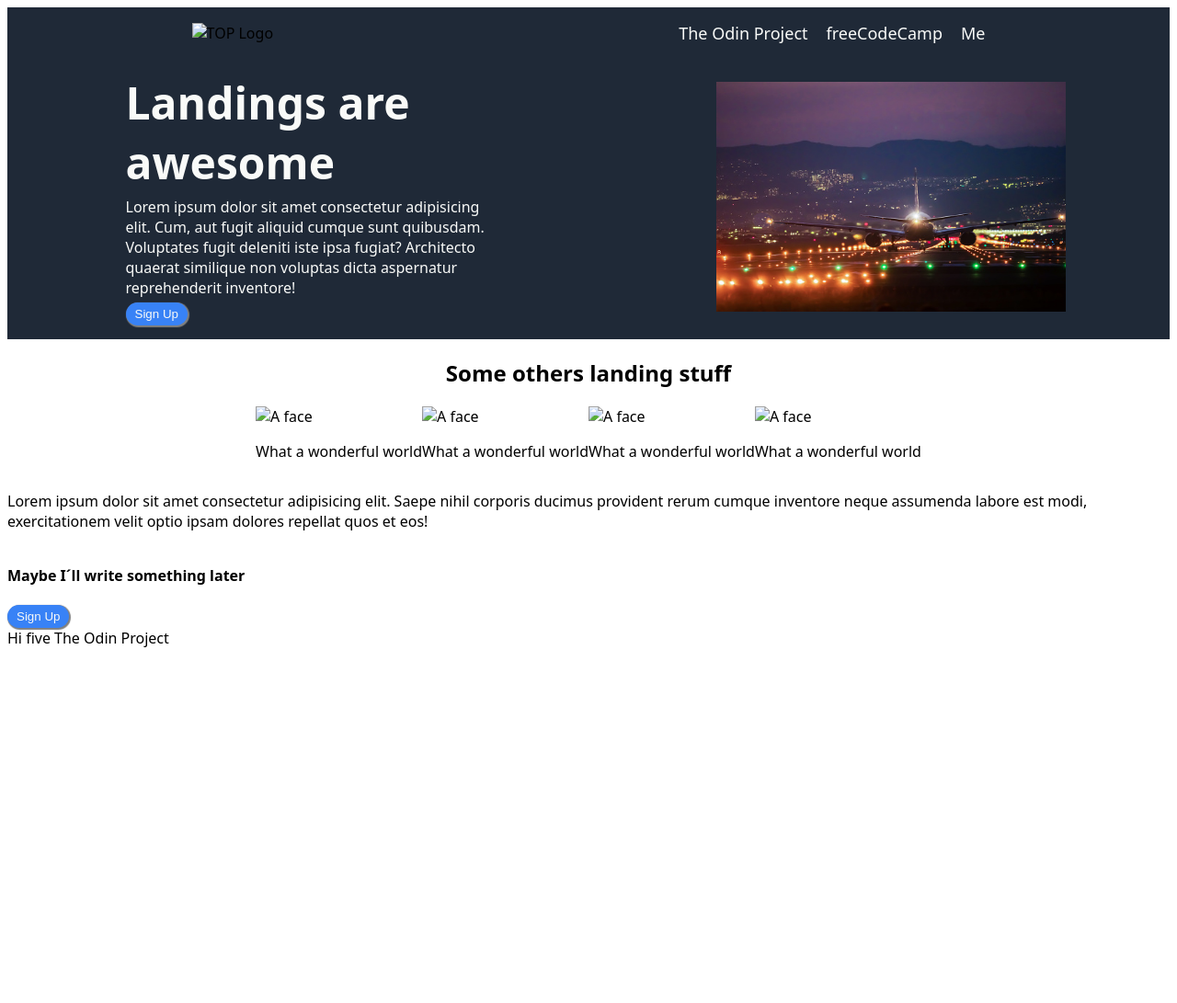
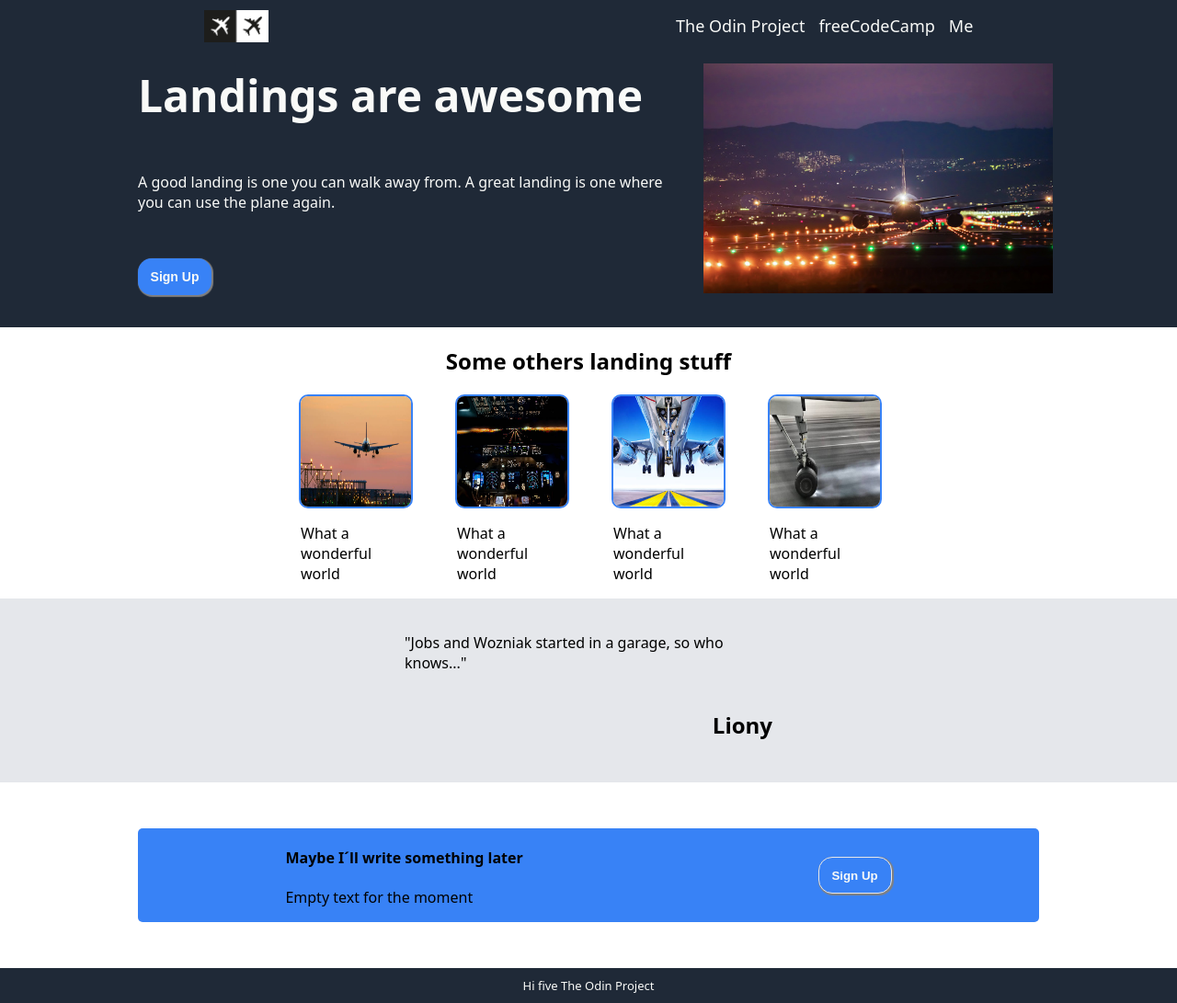
Before and after one commit to Liony96/Landing-Page, a plain HTML site: page index.html in a window 1280 px wide. Shown: the whole page at 92% size. Before the commit the page ends 800 px from the top, so only its background shows below. Drawn offline with Linux system fonts and the light colour scheme.

Commit message:
All images added

```diff
--- a/index.html
+++ b/index.html
@@ -12,7 +12,7 @@
 <body>
   <div class="frst-div">
       <div class="frst-div-header">
-          <img class="logo" src="images/top-logo.png" alt="TOP Logo">
+          <img class="logo" src="images/logo.jpg" alt="TOP Logo">
           <ul>
             <li class="top-links"><a href="https://www.theodinproject.com/" target="_blank">The Odin Project</a></li>
               <li class="top-links"><a href="https://www.freecodecamp.org/" target="_blank">freeCodeCamp</a></li>
@@ -22,7 +22,9 @@
       <div class="info">
         <div class="top-info">
             <h2 class="info-header">Landings are awesome</h2>
-            <p class="info-text">Lorem ipsum dolor sit amet consectetur adipisicing elit. Cum, aut fugit aliquid cumque sunt quibusdam. Voluptates fugit deleniti iste ipsa fugiat? Architecto quaerat similique non voluptas dicta aspernatur reprehenderit inventore!</p>
+            <p class="info-text">A good landing is one you can walk away from.
+              A great landing is one where you can use the plane again.
+            </p>
 
           <button class="info-button">Sign Up</button>
         </div>
@@ -36,36 +38,49 @@
       <h2 class="scnd-div-header">Some others landing stuff</h2>
       <div class="cards-conteiner">
         <div class="cards">
-          <img src="#" alt="A face" class="profile-img">
+          <div class="card">
+            <img src="images/landing-2.jpg" alt="A face" class="profile-img">
+          </div>
           <p class="text">What a wonderful world</p>
         </div>
         <div class="cards">
-          <img src="#" alt="A face" class="profile-img">
+          <div class="card">
+            <img src="images/landing-3.jpg" alt="A face" class="profile-img">
+          </div>
           <p class="text">What a wonderful world</p>
         </div>
         <div class="cards">
-          <img src="#" alt="A face" class="profile-img">
+          <div class="card">
+            <img src="images/landing-4.jpg" alt="A face" class="profile-img">
+          </div>
           <p class="text">What a wonderful world</p>
         </div>
         <div class="cards">
-          <img src="#" alt="A face" class="profile-img">
+          <div class="card">
+            <img src="images/landing-5.jpg" alt="A face" class="profile-img">
+          </div>
           <p class="text">What a wonderful world</p>
         </div>
       </div>
     </div>
 
     <div class="thrd-div">
-      <p class="thrd-div-text">Lorem ipsum dolor sit amet consectetur adipisicing elit. Saepe nihil corporis ducimus provident rerum cumque inventore neque assumenda labore est modi, exercitationem velit optio ipsam dolores repellat quos et eos!</p>
+      <div class="quote-conteiner">
+        <p class="quote">"Jobs and Wozniak started in a garage, so who knows..."</p>
+        <p class="autor">Liony</p>
+      </div>
     </div>
 
     <div class="frth-div">
       <div class="frth-div-texts">
         <h4 class="texts-header">Maybe I´ll write something later</h4>
-        <p class="texts-text"></p>
+        <p class="texts-text">Empty text for the moment</p>
       </div>
       <button class="texts-button">Sign Up</button>
     </div>
 
-    <footer>Hi five The Odin Project</footer>
+    <footer>
+      <div class="footer">Hi five The Odin Project</div>
+    </footer>
 </body>
 </html>
--- a/style.css
+++ b/style.css
@@ -1,7 +1,8 @@
 body {
     display: flex;
     flex-direction: column;
-    padding: 0px;
+    padding: 0;
+    margin: 0;
     font-family: system-ui, -apple-system, BlinkMacSystemFont, 'Segoe UI', Roboto, Oxygen, Ubuntu, Cantarell, 'Open Sans', 'Helvetica Neue', sans-serif;
 }
 
@@ -10,7 +11,13 @@ body {
     display: flex;
     flex-direction: column;
     margin: 0px;
-    padding: 0px;
+    padding: 0 20px 20px 20px;
+}
+
+.logo {
+    width: 70px;
+    height: 35px;
+
 }
 
 .frst-div-header {
@@ -22,7 +29,7 @@ body {
 ul {
     list-style-type: none;
     display: flex;
-    gap: 20px;
+    gap: 15px;
 }
 
 a {
@@ -33,7 +40,7 @@ a {
 
 .info {
     display: flex;
-    justify-content: space-around;
+    justify-content: center;
     align-items: center;
     color: #F9FAF8;
 }
@@ -41,10 +48,15 @@ a {
 .top-info {
     display: flex;
     flex-direction: column;
-    justify-content: center;
-    width: 400px;
+    justify-content: space-between;
+    width: 600px;
+    height: 250px;
     padding: 15px;
     gap: 5px;
+}
+
+.info-button {
+    font-size: 14px;
 }
 
 .info-header,
@@ -62,10 +74,12 @@ button {
     background-color: #3882f6;
     border: 0;
     border-radius: 15px;
-    width: fit-content;
+    width: 80px;
+    height: 40px;
     padding: 5px 10px;
     box-shadow: 1px 1px 1px 1px grey;
     color: #F9FAF8;
+    font-weight: 700;
 }
 
 .info-header {
@@ -84,5 +98,83 @@ button {
     flex-direction: column;
     justify-content: center;
     align-items: center;
+}
+
+.cards-conteiner {
+    display: flex;
+    justify-content: space-around;
+    align-items: center;
+    gap: 50px;
+}
+
+.cards {
+    display: flex;
+    flex-direction: column;
+    justify-content: center;
+    align-items: center;
+    flex-wrap: wrap;
+    width: 120px;
+}
+
+.profile-img {
+    width: 120px;
+    height: 120px;
+}
+
+.card {
+    width: 120px;
+    height: 120px;
+    border: 2px solid #3882f6;
+    border-radius: 10px;
+    overflow: hidden;
+}
+
+.thrd-div {
+    background-color: #e5e7eb;
+    display: flex;
+    justify-content: center;
+    align-items: center;
+}
+
+.quote-conteiner {
+    width: 400px;
+    height: 200px;
+    display: flex;
+    flex-direction: column;
+    justify-content: center;
+    align-items: center;
+}
+
+.autor {
+    font-size: 24px;
+    font-family: system-ui, -apple-system, BlinkMacSystemFont, 'Segoe UI', Roboto, Oxygen, Ubuntu, Cantarell, 'Open Sans', 'Helvetica Neue', sans-serif;
+    font-weight: bold;
+    align-self: flex-end;
 
 }
+
+.frth-div {
+    background-color: #3882f6;
+    margin: 50px 150px;
+    border-radius: 5px;
+    display: flex;
+    justify-content: space-around;
+    align-items: center;
+}
+
+.texts-button {
+    border: 1px solid #e5e7eb;
+}
+
+footer {
+    background-color: #1f2937;
+}
+
+.footer {
+    color: #F9FAF8;
+    display: flex;
+    justify-content: center;
+    align-items: center;
+    font-size: small;
+    padding: 10px;
+}
```
Also changed, not shown: images/landing-4.jpg (added), images/landing-5.jpg (added), images/logo.jpg (added).
